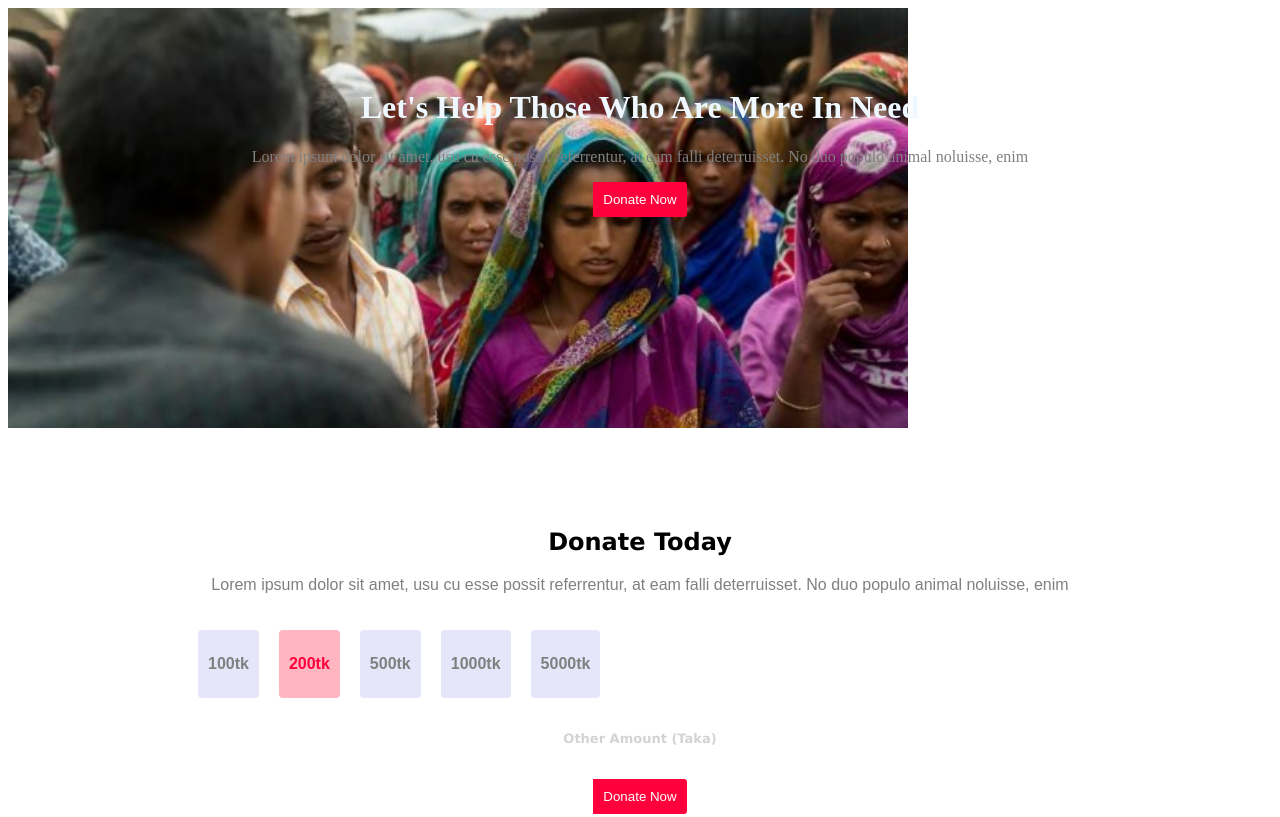
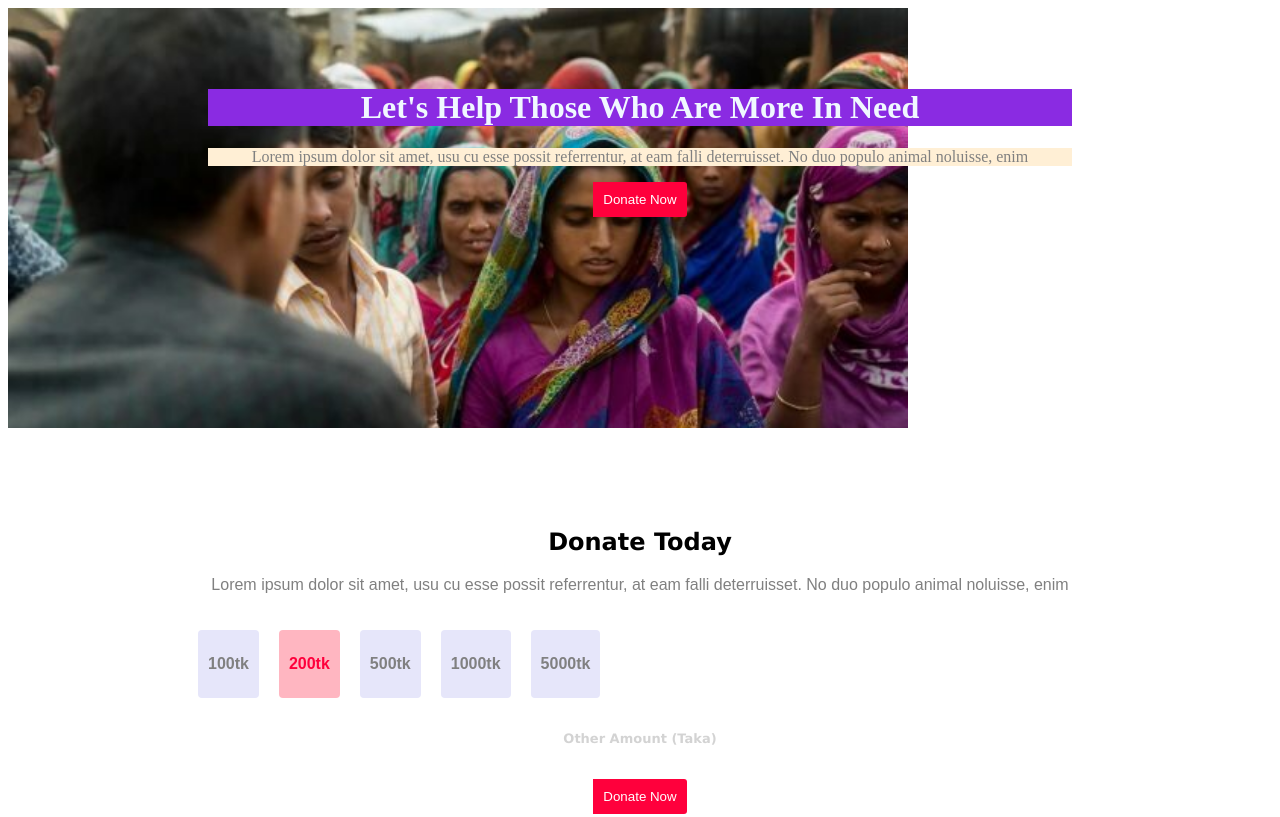
Before and after one commit to farhadankhi/donate-portfolio, a plain HTML site: page index.html in a window 1280 px wide. Shown: the top 817 px of the page. Drawn offline with Linux system fonts and the light colour scheme.

Commit message:
added something extra

```diff
--- a/index.html
+++ b/index.html
@@ -10,7 +10,7 @@
 <body>
     <header class="header-section">
        <div class="text-section"> <h1 class="title">Let's Help Those Who Are More In Need</h1>
-        <p class="descriptoin">Lorem ipsum dolor sit amet, usu cu esse possit referrentur, at eam falli
+        <p class="description">Lorem ipsum dolor sit amet, usu cu esse possit referrentur, at eam falli
         deterruisset. No duo populo animal noluisse, enim
     </p>
     <button class="primary-btn">Donate Now</button>
--- a/styles/donate.css
+++ b/styles/donate.css
@@ -8,9 +8,16 @@
     height: 300px;
     color: aliceblue;
 }
+.title{
+    background-color:blueviolet;
+}
+.description{
+    background-color: papayawhip;
+}
 .text{
     font-weight: 700px;
     font-size: 700px;
+
 }
 .primary-btn{
     color:white;
```
